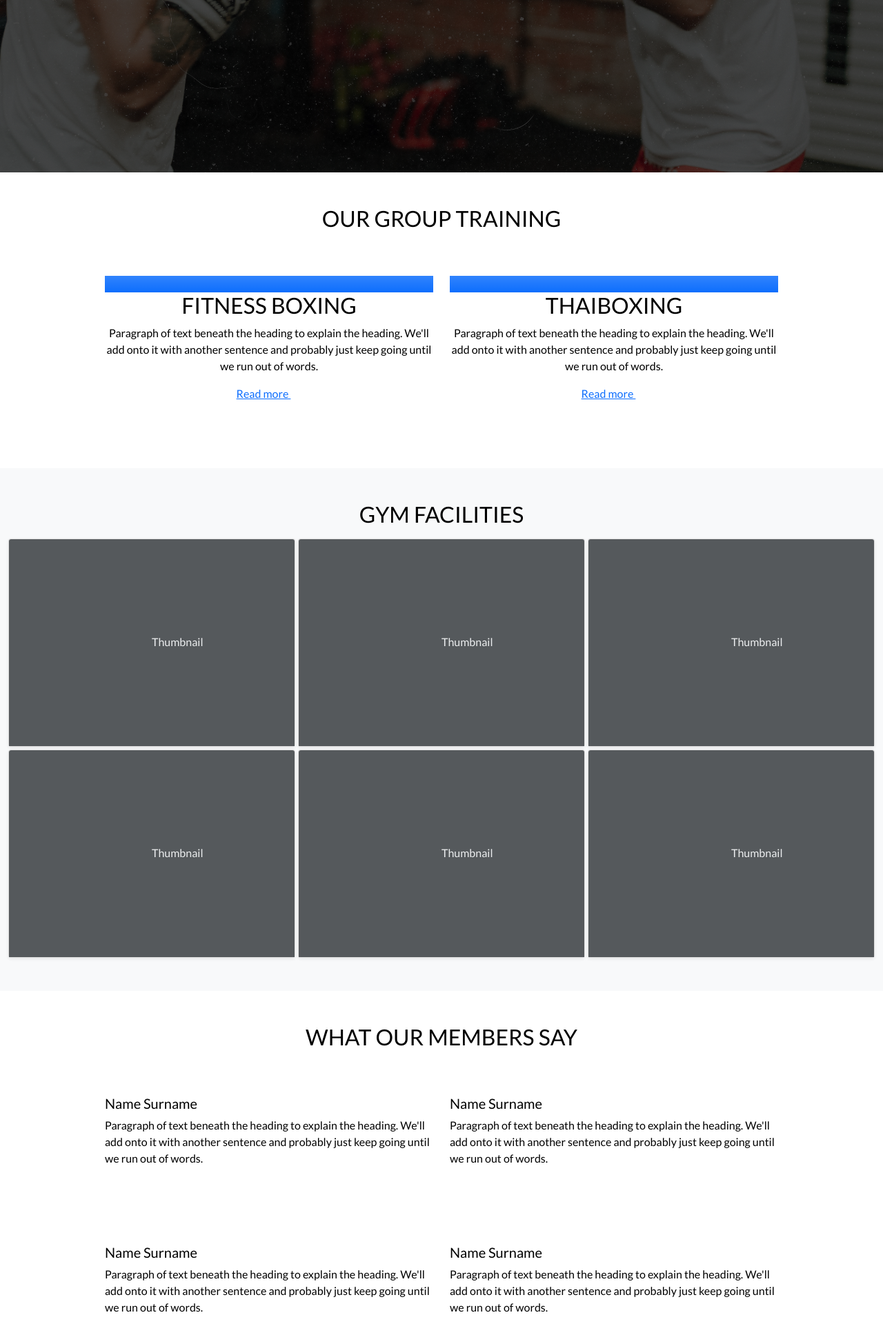
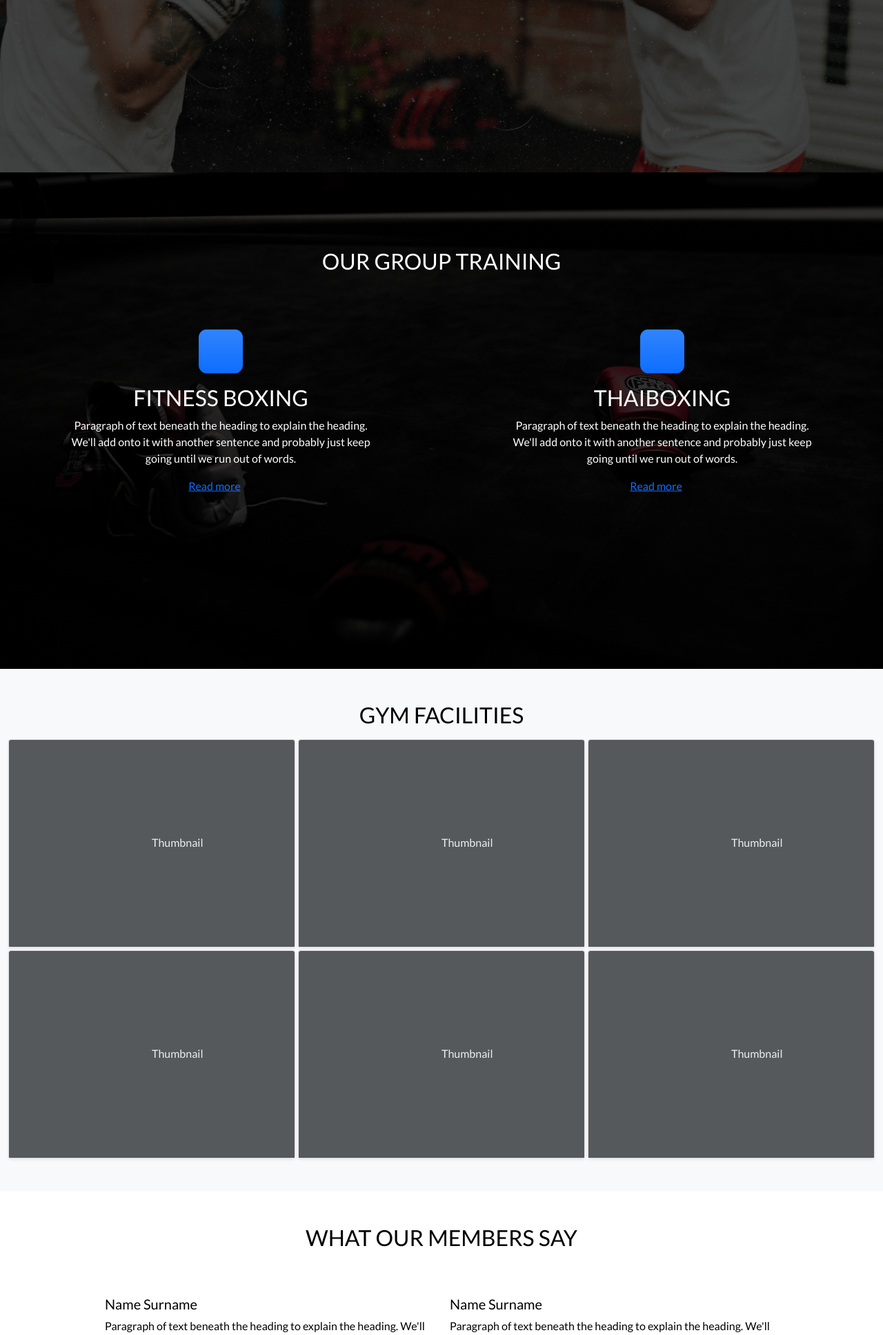
Before and after one commit to Code-Institute-Submissions/DinaPapsujevica-MP4-Boxing-gym_NovResub, a Django app: page / in a window 1280 px wide. Shown: the part 606-2542 px from the top of the page at 69% size. Run offline with Django 3.2, Linux system fonts and the light colour scheme; some libraries are stand-ins or nearby versions.

Commit message:
Create feature section and added background image

```diff
--- a/home/templates/home/index.html
+++ b/home/templates/home/index.html
@@ -17,15 +17,16 @@
         </div>
       </div>
     </div>
-    <div class="container px-4 py-5" id="featured-3">
-        <h2 class="pb-2 text-uppercase text-center">Our group training</h2>
-        <div class="row g-4 py-5 row-cols-1 row-cols-lg-2">
+    <div class="container-fluid features-image px-4 py-5 text-light" id="featured-3">
+      <div class="container-fluid feature-text">
+        <h2 class="pb-4 text-uppercase text-center">Our group training</h2>
+        <div class="row g-4 py-5row-cols-1 row-cols-lg-2 pt-5">
           <div class="feature col text-center">
             <div class="feature-icon bg-primary bg-gradient">
               <svg class="bi" width="1em" height="1em"><use xlink:href="#people-circle"/></svg>
             </div>
             <h2 class="text-uppercase">Fitness boxing</h2>
-            <p>Paragraph of text beneath the heading to explain the heading. We'll add onto it with another sentence and probably just keep going until we run out of words.</p>
+            <p>Paragraph of text beneath the heading to explain the heading. <br> We'll add onto it with another sentence and probably just keep <br> going until we run out of words.</p>
             <a href="#" class="icon-link">
               Read more
               <svg class="bi" width="1em" height="1em"><use xlink:href="#chevron-right"/></svg>
@@ -36,7 +37,7 @@
               <svg class="bi" width="1em" height="1em"><use xlink:href="#toggles2"/></svg>
             </div>
             <h2 class="text-uppercase">Thaiboxing</h2>
-            <p>Paragraph of text beneath the heading to explain the heading. We'll add onto it with another sentence and probably just keep going until we run out of words.</p>
+            <p>Paragraph of text beneath the heading to explain the heading. <br> We'll add onto it with another sentence and probably just keep <br> going until we run out of words.</p>
             <a href="#" class="icon-link">
               Read more
               <svg class="bi" width="1em" height="1em"><use xlink:href="#chevron-right"/></svg>
@@ -44,6 +45,7 @@
           </div>
         </div>
       </div>
+    </div>
 
       <div class="album py-5 bg-light">
         <div class="container-fluid">
--- a/static/css/base.css
+++ b/static/css/base.css
@@ -11,14 +11,10 @@ body {
 
 /*  Hero section */
 .hero-image {
-    /* Use "linear-gradient" to add a darken background effect to the image (photographer.jpg). This will make the text easier to read */
     background-image: linear-gradient(rgba(0, 0, 0, 0.7), rgba(0, 0, 0, 0.7)), url(/media/hero1-2.jpg);
 
-    /* Set a specific height */
     height: 100vh;
     width: auto;
-
-
     /* Position and center the image to scale nicely on all screens */
     background-position: center;
     background-repeat: no-repeat;
@@ -35,7 +31,56 @@ body {
     color: white;
   }
 
+  /*  Features */
+  .features-image {
+    background-image: linear-gradient(rgba(0, 0, 0, 0.8), rgba(0, 0, 0, 0.8)), url(/media/features.jpg);
+    height: 90vh;
+    width: auto;
+    background-position: center;
+    background-repeat: no-repeat;
+    background-size: cover;
+    position: relative;
+  }
 
+.feature-text {
+    text-align: center;
+    position: absolute;
+    top: 40%;
+    left: 50%;
+    transform: translate(-50%, -50%);
+    color: white;
+  }
+
+  .bi {
+    vertical-align: -.125em;
+    fill: currentColor;
+  }
+
+  .feature-icon {
+    display: inline-flex;
+    align-items: center;
+    justify-content: center;
+    width: 4rem;
+    height: 4rem;
+    margin-bottom: 1rem;
+    font-size: 2rem;
+    color: #fff;
+    border-radius: .75rem;
+  }
+
+  .icon-link {
+    display: inline-flex;
+    align-items: center;
+  }
+  .icon-link > .bi {
+    margin-top: .125rem;
+    margin-left: .125rem;
+    transition: transform .25s ease-in-out;
+    fill: currentColor;
+  }
+  .icon-link:hover > .bi {
+    transform: translate(.25rem);
+  }
 
 /* from project BA */
 /* from Bulma */
```
Also changed, not shown: media/features.jpg (added), media/hero1.jpg (deleted).
